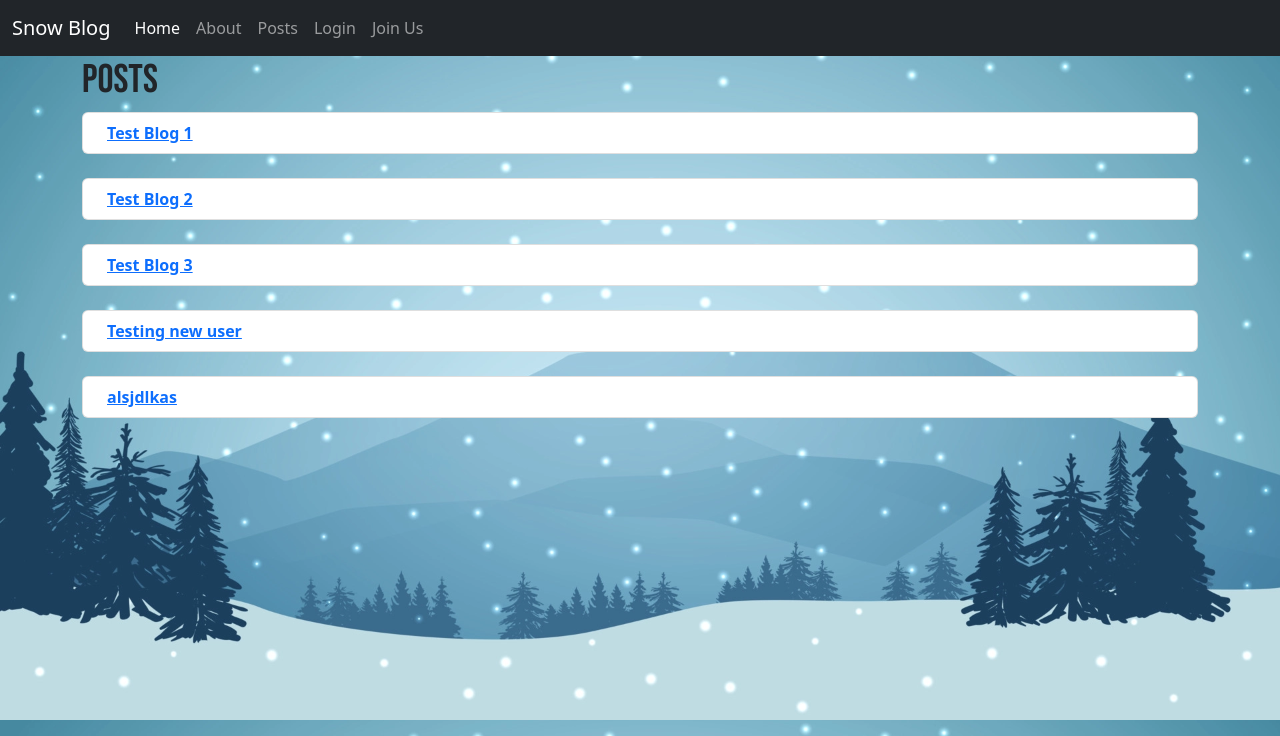
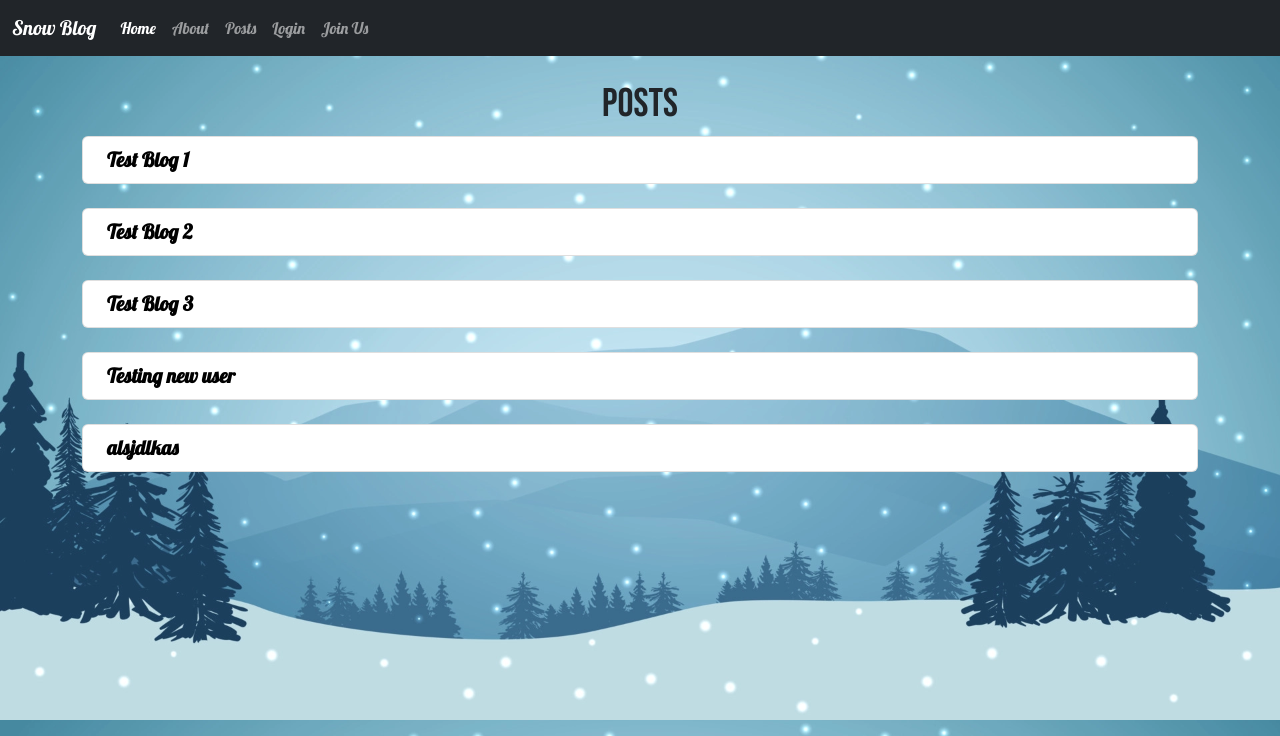
Before and after one commit to vabrea/Blog, a Django app: page /posts/ in a window 1280 px wide. Shown: the top 736 px of the page. Run offline with Django 4.2, Linux system fonts and the light colour scheme; data comes from the database, SQL or seed files in the repository; both versions use the stored data as it was after the commit.

Commit message:
FSDI compentency

```diff
--- a/posts/views.py
+++ b/posts/views.py
@@ -15,7 +15,7 @@ class PostDetailView(LoginRequiredMixin, DetailView):
 class PostCreateView(LoginRequiredMixin, CreateView):
     template_name = 'posts/new.html'
     model = Post
-    fields = ["title", "author", "body"]
+    fields = ["title", "body"]
 
     def form_valid(self, form):
         form.instance.author = self.request.user
--- a/static/css/base.css
+++ b/static/css/base.css
@@ -1,4 +1,4 @@
-@import url('https://fonts.googleapis.com/css2?family=Bebas+Neue&display=swap');
+@import url('https://fonts.googleapis.com/css2?family=Bebas+Neue&family=Lobster&display=swap');
 
 body {
     background-image: url(../img/snow.jpg);
@@ -8,3 +8,24 @@ body {
 h1 {
     font-family: 'Bebas Neue', cursive;
 }
+
+p {
+    font-family: 'Bebas Neue', cursive;
+    font-size: 21px;
+    text-transform: capitalize;
+}
+
+a {
+    font-family: 'Lobster', cursive;
+    text-decoration: none;
+    font-size: 20px;
+}
+
+.container {
+    text-align: center;
+}
+
+.list-group a {
+    color: black;
+    background-color: none;
+}
--- a/templates/about.html
+++ b/templates/about.html
@@ -4,6 +4,7 @@
 {% block title %}About{% endblock title %}
 
 {% block content %}
+<br />
 <h1>Testing...</h1>
 <p>under construction...</p>
 {% endblock content %}
--- a/templates/home.html
+++ b/templates/home.html
@@ -4,6 +4,7 @@
 {% block title %}Home{% endblock title %}
 
 {% block content %}
+<br />
 <h1>Welcome to Snow Blog!</h1>
 <p>Let's talk winter sports, but specifically snowboarding.</p>
 {% endblock content %}
--- a/templates/posts/list.html
+++ b/templates/posts/list.html
@@ -3,6 +3,7 @@
 {% block title %}Posts{% endblock title %}
 
 {% block content %}
+<br />
 <h1>Posts</h1>
 
     {% for post in post_list %}
--- a/templates/posts/new.html
+++ b/templates/posts/new.html
@@ -3,6 +3,7 @@
 {% block title %}New Post{% endblock title %}
 
 {% block content %}
+<br />
 <div class="container">
 <h1>New Post</h1>
 <form  method="POST">
```
Also changed, not shown: templates/posts/detail.html (+1 -7 lines), db.sqlite3.
